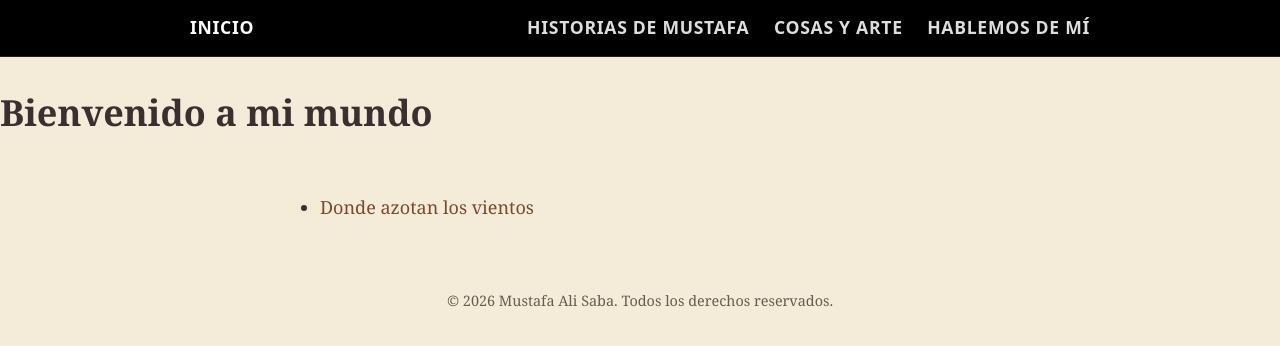
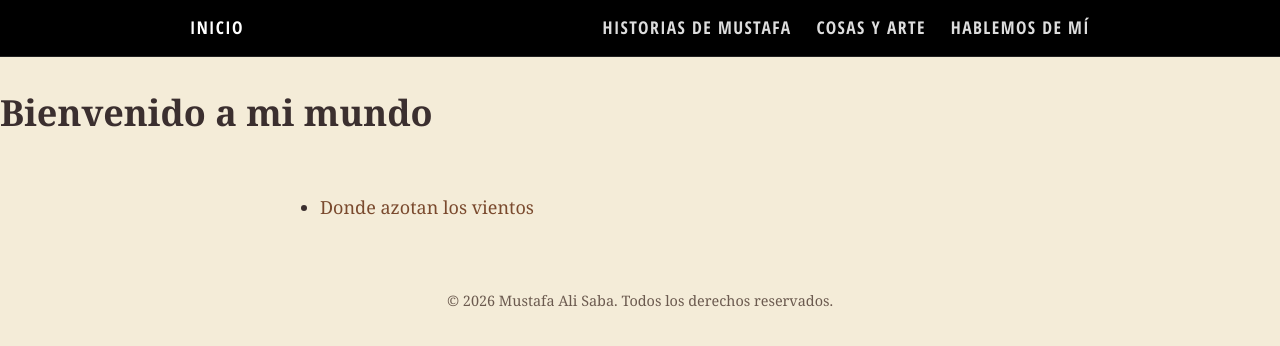
Before and after one commit to mustafaalisaba/mustafaalisaba, a Jekyll site: the page built from index.md, in a window 1280 px wide. Shown: the top 346 px of the page. Built offline with Jekyll 4.4.1, drawn with Linux system fonts in a browser that asks for light colours.

Commit message:
opensans

```diff
--- a/assets/style.css
+++ b/assets/style.css
@@ -106,12 +106,14 @@ footer {
   padding: 0.50rem 0; /*padding: 0.8rem 0;*/
   line-height: 1.2;
   border-bottom: 1px solid #222;
-  font-family: system-ui, -apple-system, BlinkMacSystemFont,
+  font-family: "Open Sans Condensed", system-ui, sans-serif;
+  letter-spacing: 0.08em;
+  /*font-family: system-ui, -apple-system, BlinkMacSystemFont,
                "Segoe UI", Tahoma, Geneva, Verdana, sans-serif; /* "Segoe UI", Roboto, "Helvetica Neue", */
   font-size: 1.1rem; /*0.95rem;*/
   font-weight: 900; /*400*/
   font-style: normal;
-  letter-spacing: 0.04em;
+  /*letter-spacing: 0.04em;*/
   text-transform: uppercase;
 }
 
```
